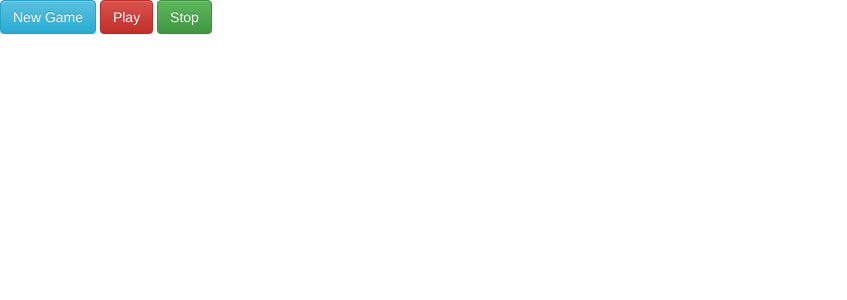
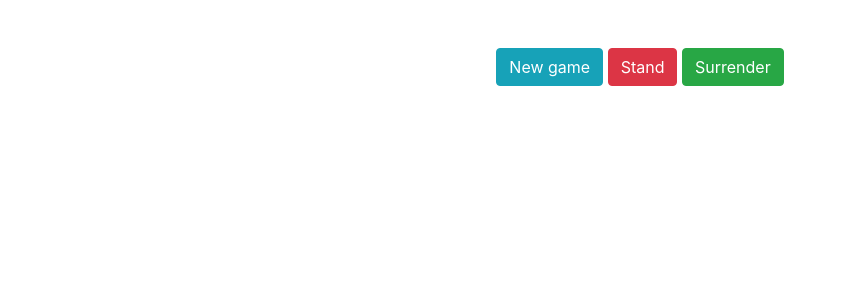
Before and after one commit to Hassanalihazaraa/Blackjack, a PHP site: page / in a window 1280 px wide. Shown: the top 300 px of the page, without its empty margins (0-847 px from the left). Run offline with PHP 8.4, Linux system fonts and the light colour scheme.

Commit message:
upgraded bootstrap to newer version

```diff
--- a/index.php
+++ b/index.php
@@ -16,32 +16,4 @@ if (!isset($_SESSION['Blackjack'])) {
     $game = unserialize($_SESSION['Blackjack'], [Blackjack::class]);
 }
 
-?>
-
-<html>
-<head>
-    <!-- Latest compiled and minified CSS -->
-    <link rel="stylesheet" href="https://maxcdn.bootstrapcdn.com/bootstrap/3.3.7/css/bootstrap.min.css"
-          integrity="sha384-BVYiiSIFeK1dGmJRAkycuHAHRg32OmUcww7on3RYdg4Va+PmSTsz/K68vbdEjh4u" crossorigin="anonymous">
-
-    <!-- Optional theme -->
-    <link rel="stylesheet" href="https://maxcdn.bootstrapcdn.com/bootstrap/3.3.7/css/bootstrap-theme.min.css"
-          integrity="sha384-rHyoN1iRsVXV4nD0JutlnGaslCJuC7uwjduW9SVrLvRYooPp2bWYgmgJQIXwl/Sp" crossorigin="anonymous">
-
-</head>
-
-<body>
-
-<form name="form" method="post" action="">
-    <button class="btn btn-info" name="button" value="newgame" type="submit">New Game</button>
-    <button class="btn btn-danger" name="button" value="play" type="submit">Play</button>
-    <button class="btn btn-success" name="button" value="stop" type="submit">Stop</button>
-</form>
-
-
-<!-- Latest compiled and minified JavaScript -->
-<script src="https://maxcdn.bootstrapcdn.com/bootstrap/3.3.7/js/bootstrap.min.js"
-        integrity="sha384-Tc5IQib027qvyjSMfHjOMaLkfuWVxZxUPnCJA7l2mCWNIpG9mGCD8wGNIcPD7Txa"
-        crossorigin="anonymous"></script>
-</body>
-</html>
+require_once 'view.php';
--- /dev/null
+++ b/view.php
@@ -0,0 +1,30 @@
+<?php
+declare(strict_types=1);
+
+?>
+
+<html>
+<head>
+    <link rel="stylesheet" href="https://stackpath.bootstrapcdn.com/bootstrap/4.5.0/css/bootstrap.min.css"
+          integrity="sha384-9aIt2nRpC12Uk9gS9baDl411NQApFmC26EwAOH8WgZl5MYYxFfc+NcPb1dKGj7Sk" crossorigin="anonymous">
+</head>
+<body>
+
+<form class="text-center mt-5" method="post" action="">
+    <button class="btn btn-info" name="button" value="hit" type="submit">New game</button>
+    <button class="btn btn-danger" name="button" value="stand" type="submit">Stand</button>
+    <button class="btn btn-success" name="button" value="surrender" type="submit">Surrender</button>
+</form>
+
+<!-- Latest compiled and minified JavaScript -->
+<script src="https://code.jquery.com/jquery-3.5.1.slim.min.js"
+        integrity="sha384-DfXdz2htPH0lsSSs5nCTpuj/zy4C+OGpamoFVy38MVBnE+IbbVYUew+OrCXaRkfj"
+        crossorigin="anonymous"></script>
+<script src="https://cdn.jsdelivr.net/npm/popper.js@1.16.0/dist/umd/popper.min.js"
+        integrity="sha384-Q6E9RHvbIyZFJoft+2mJbHaEWldlvI9IOYy5n3zV9zzTtmI3UksdQRVvoxMfooAo"
+        crossorigin="anonymous"></script>
+<script src="https://stackpath.bootstrapcdn.com/bootstrap/4.5.0/js/bootstrap.min.js"
+        integrity="sha384-OgVRvuATP1z7JjHLkuOU7Xw704+h835Lr+6QL9UvYjZE3Ipu6Tp75j7Bh/kR0JKI"
+        crossorigin="anonymous"></script>
+</body>
+</html>
```
Also changed, not shown: code/Player.php (+7 -2 lines).
